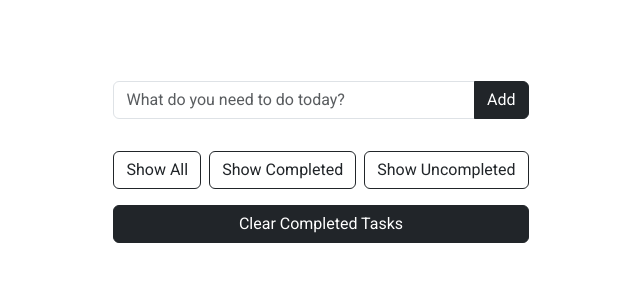
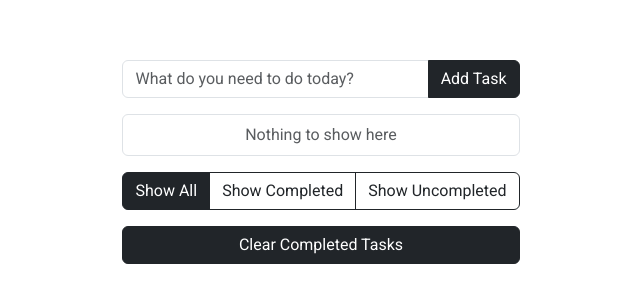
Before and after one commit to Muradil-Erkin/reboot-todolist, a React (Create React App) app: page / in a window 1280 px wide. Shown: the part 238-540 px from the top of the page, without its empty margins (319-959 px from the left). Built offline with nearby package versions, Linux system fonts and the light colour scheme.

Commit message:
1/24 progress

```diff
--- a/src/App.jsx
+++ b/src/App.jsx
@@ -6,8 +6,7 @@ import { TaskList } from "./components/TaskList";
 
 function App() {
   const [tasks, setTasks] = useState([]);
-
-  console.log("==> tasks", tasks);
+  const [filter, setFilter] = useState("all");
 
   useEffect(() => {
     const tasksFromLocalStorage = JSON.parse(
@@ -34,12 +33,38 @@ function App() {
     updateTasks(updatedTasks);
   };
 
+  const toggleTask = (taskId) => {
+    const updatedTasks = tasks.map((task) => {
+      // checking to see if the current task is the task we're trying update
+      if (task.taskId === taskId) {
+        // if it is, update the isCompleted property by flipping it
+        return {
+          ...task,
+          isCompleted: !task.isCompleted,
+        };
+      }
+      // if the element is not the one we're trying to update, return it as is
+      return task;
+    });
+    updateTasks(updatedTasks);
+  };
+
+  const clearCompletedTasks = () => {
+    const uncompletedTasks = tasks.filter((task) => !task.isCompleted);
+    updateTasks(uncompletedTasks);
+  };
+
   return (
     <div id="main-container">
       <TaskInput addTask={addTask} />
-      <TaskList tasks={tasks} deleteTask={deleteTask} />
-      <Filters />
-      <ClearTask />
+      <TaskList
+        tasks={tasks}
+        deleteTask={deleteTask}
+        toggleTask={toggleTask}
+        filter={filter}
+      />
+      <Filters filter={filter} setFilter={setFilter} />
+      <ClearTask clearTasks={clearCompletedTasks} />
     </div>
   );
 }
--- a/src/components/ClearTask.jsx
+++ b/src/components/ClearTask.jsx
@@ -1,7 +1,11 @@
-const ClearTask = () => {
+const ClearTask = ({ clearTasks }) => {
   return (
     <div className="w-100">
-      <button className="btn btn-dark w-100" id="clear-completed-tasks">
+      <button
+        className="btn btn-dark w-100"
+        id="clear-completed-tasks"
+        onClick={clearTasks}
+      >
         Clear Completed Tasks
       </button>
     </div>
--- a/src/components/Filters.jsx
+++ b/src/components/Filters.jsx
@@ -1,15 +1,52 @@
-const Filters = () => {
+const Filters = ({ filter, setFilter }) => {
+  const handleChange = (e) => {
+    setFilter(e.target.value);
+  };
+
   return (
-    <div className="mb-3 d-flex column-gap-2">
-      <button className="btn btn-outline-dark" id="show-all">
+    <div
+      className="btn-group w-100 mb-3"
+      role="group"
+      aria-label="Basic radio toggle button group"
+    >
+      <input
+        type="radio"
+        className="btn-check"
+        name="btnradio"
+        id="all"
+        value="all"
+        onChange={handleChange}
+        checked={filter === "all"}
+      />
+      <label className="btn btn-outline-dark" htmlFor="all">
         Show All
-      </button>
-      <button className="btn btn-outline-dark" id="show-complated">
+      </label>
+
+      <input
+        type="radio"
+        className="btn-check"
+        name="btnradio"
+        id="completed"
+        value="completed"
+        onChange={handleChange}
+        checked={filter === "completed"}
+      />
+      <label className="btn btn-outline-dark" htmlFor="completed">
         Show Completed
-      </button>
-      <button className="btn btn-outline-dark" id="show-uncompleted">
+      </label>
+
+      <input
+        type="radio"
+        className="btn-check"
+        name="btnradio"
+        id="uncompleted"
+        value="uncompleted"
+        onChange={handleChange}
+        checked={filter === "uncompleted"}
+      />
+      <label className="btn btn-outline-dark" htmlFor="uncompleted">
         Show Uncompleted
-      </button>
+      </label>
     </div>
   );
 };
--- a/src/components/TaskInput.jsx
+++ b/src/components/TaskInput.jsx
@@ -52,7 +52,7 @@ const TaskInput = ({ addTask }) => {
         id="task-input"
         onClick={handleAddTask}
       >
-        Add
+        Add Task
       </button>
     </div>
   );
--- a/src/components/TaskItem.jsx
+++ b/src/components/TaskItem.jsx
@@ -1,6 +1,12 @@
-const TaskItem = ({ label, taskId, deleteTask }) => {
+const TaskItem = ({ task, deleteTask, toggleTask }) => {
+  const { label, taskId, isCompleted } = task;
+
   const handleDelete = () => {
     deleteTask(taskId);
+  };
+
+  const handleChange = () => {
+    toggleTask(taskId);
   };
 
   return (
@@ -10,8 +16,13 @@ const TaskItem = ({ label, taskId, deleteTask }) => {
           className="form-check-input me-1"
           type="checkbox"
           id={taskId}
+          checked={isCompleted}
+          onChange={handleChange}
         ></input>
-        <label className="form-check-label" htmlFor={taskId}>
+        <label
+          className={`form-check-label ${isCompleted ? "completed" : ""}`}
+          htmlFor={taskId}
+        >
           {label}
         </label>
       </div>
--- a/src/components/TaskList.jsx
+++ b/src/components/TaskList.jsx
@@ -1,20 +1,39 @@
 import { TaskItem } from "./TaskItem";
 
-const TaskList = ({ tasks, deleteTask }) => {
-  const taskItems = tasks.map((task) => {
+const TaskList = ({ tasks, deleteTask, toggleTask, filter }) => {
+  const filteredTasks = tasks.filter((task) => {
+    switch (filter) {
+      case "all":
+        return true;
+      case "completed":
+        return task.isCompleted;
+      case "uncompleted":
+        return !task.isCompleted;
+      default:
+        return true;
+    }
+  });
+
+  const taskItems = filteredTasks.map((task) => {
     return (
       <TaskItem
         key={task.taskId}
-        label={task.label}
-        taskId={task.taskId}
+        task={task}
         deleteTask={deleteTask}
+        toggleTask={toggleTask}
       />
     );
   });
 
+  const noDataMessage = (
+    <li className="list-group-item d-flex justify-content-center align-items-center text-muted">
+      Nothing to show here
+    </li>
+  );
+
   return (
     <ul className="list-group mb-3" id="taskList">
-      {taskItems}
+      {filteredTasks.length > 0 ? taskItems : noDataMessage}
     </ul>
   );
 };
--- a/src/index.css
+++ b/src/index.css
@@ -23,3 +23,8 @@ body {
 .pointer {
   cursor: pointer;
 }
+
+.completed {
+  text-decoration: line-through;
+  color: lightgray;
+}
```
